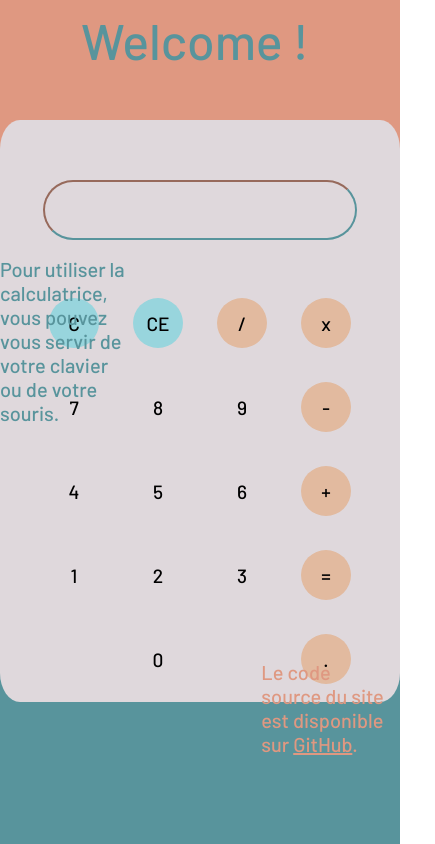
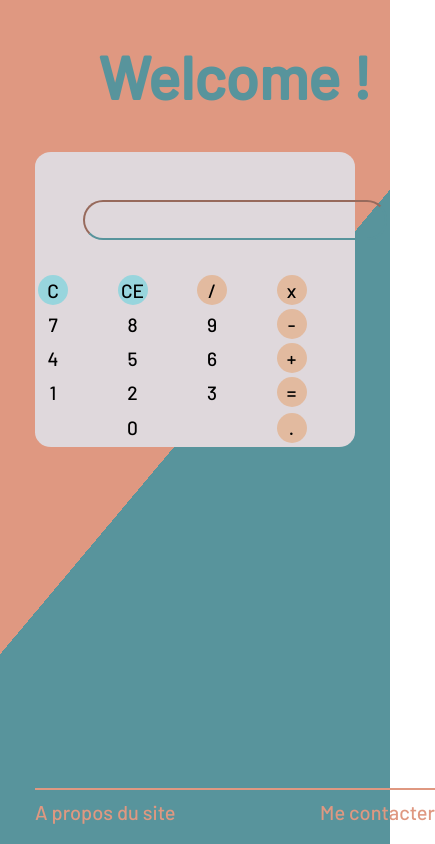
Before and after one commit to NicolasMRTNS/calculator, a plain HTML site: page index.html in a window 390 px wide. Shown: the top 844 px of the page, 435 px wide, since content can reach past the window. Drawn offline with Linux system fonts and the light colour scheme.

Commit message:
js bug fix + beginning resonsive

```diff
--- a/index.html
+++ b/index.html
@@ -11,7 +11,7 @@
 
 <body>
     <header>
-        <p>Welcome !</p>
+        <h1>Welcome !</h1>
     </header>
     <section class="calculator">
         <form name="form">
--- a/script.js
+++ b/script.js
@@ -66,14 +66,15 @@ document.addEventListener("keypress", function (e) {
     equal();
   }
 });
-document.addEventListener("keydown", function () {
-  if (event.key === "Backspace") {
+document.addEventListener("keydown", function (r) {
+  if (r.key === "Backspace") {
     back();
+    r.preventDefault();
   }
-  if (event.key === "Delete") {
+  if (r.key === "Delete") {
     c();
   }
-  if (event.key === "Enter") {
+  if (r.key === "Enter") {
     equal();
   }
 });
--- a/style.css
+++ b/style.css
@@ -14,9 +14,10 @@ body {
   font-family: "Barlow", sans-serif;
 }
 header {
-  margin: auto;
   color: #58949c;
-  font-size: 50px;
+  font-size: 30px;
+  text-align: center;
+  width: 400px;
 }
 .use {
   color: #58949c;
@@ -133,3 +134,53 @@ p {
 .contact {
   margin-left: auto;
 }
+@media all and (max-width: 1300px) {
+  .use {
+    width: 20%;
+    margin-left: 20px;
+  }
+  .by {
+    width: 20%;
+    margin-right: 20px;
+    margin-left: 77%;
+    top: -300px;
+  }
+}
+@media all and (max-width: 900px) {
+  .by, .use {
+    display: none;
+  }
+  header {
+    margin: 0 auto 0 auto;
+  }
+  .calculator {
+    margin-bottom: 20px;
+  }
+}
+@media all and (max-width: 460px) {
+  body {
+    width: 320px;
+  }
+  .calculator {
+    width: inherit;
+    margin-left: 0;
+    margin-right: 0;
+  }
+  td {
+    margin: 0 0 0 10px;
+    text-align: left;
+
+  }
+  input {
+    padding: 0;
+  }
+  button {
+    padding: 0;
+    margin: 0;
+    width: 30px;
+    height: 30px;
+  }
+  table {
+    margin: 0;
+  }
+}
```
